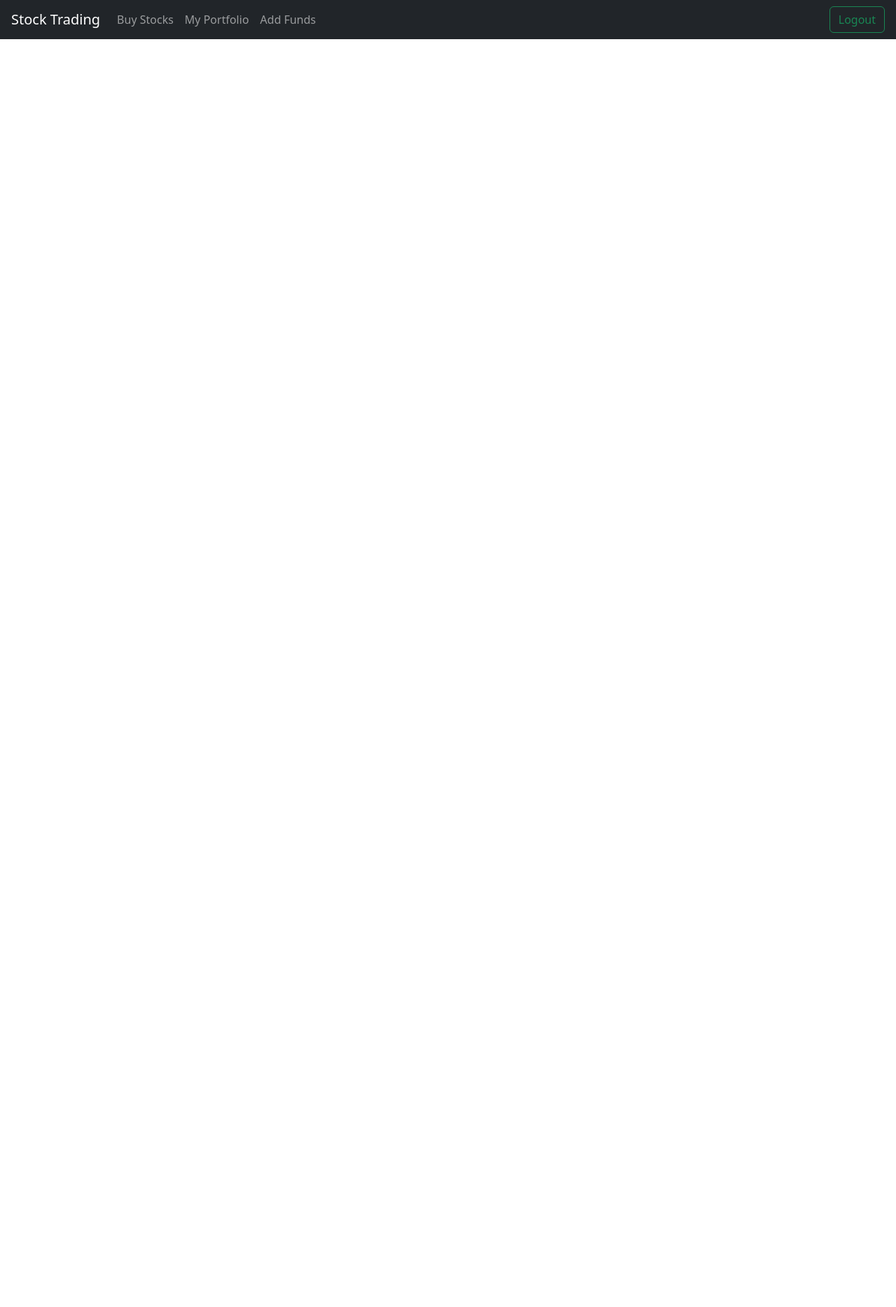
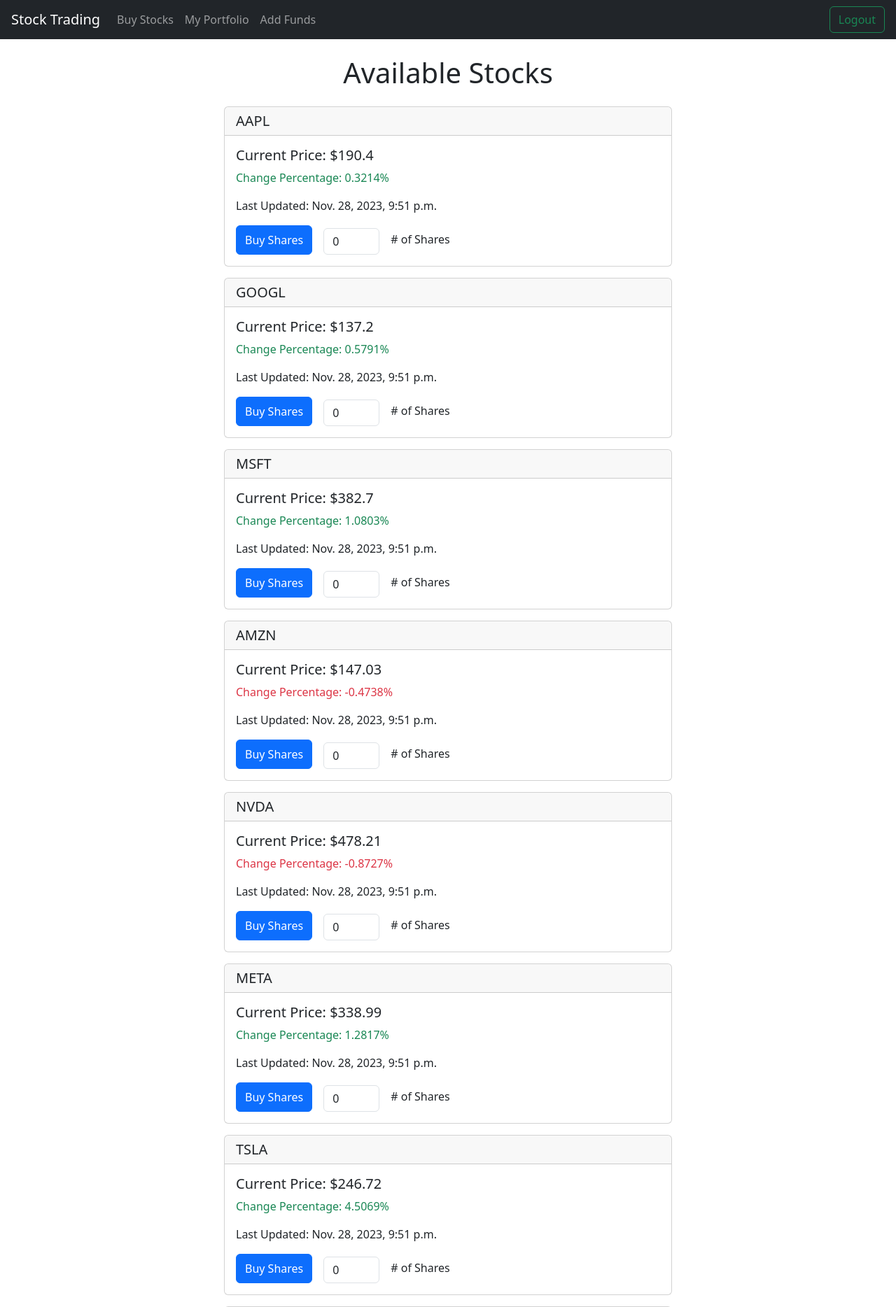
Before and after one commit to michaelanderson22/Django-StockTrading, a Django app: page / in a window 1280 px wide. Shown: the top 1868 px of the page at 70% size. Before the commit the page ends 56 px from the top, so only its background shows below. Run offline with Django 4.2, Linux system fonts and the light colour scheme; a user stored in the database is signed in; data comes from the database, SQL or seed files in the repository; both versions use the stored data as it was after the commit.

Commit message:
Checkpoint 7
Added cards to contain stock information. Changed Stock information to be updated once every two days to avoid an edge case.

```diff
--- a/FinalProject/mysite/templates/homepage.html
+++ b/FinalProject/mysite/templates/homepage.html
@@ -1,5 +1,7 @@
 {% extends 'base.html' %}
 {% load static %}
+{% load tag_library %}
+
 <!doctype html>
 <html lang="en">
 <head>
@@ -14,8 +16,37 @@
     <div class="d-flex flex-column pt-4 align-items-center">
         {% if user.is_authenticated %}
 
+            <h1>Available Stocks</h1>
+
+            {% for stock in stocks %}
+
+                <div class="card w-50 mt-3">
+                  <h5 class="card-header">{{ stock.symbol }}</h5>
+                  <div class="card-body">
+                    <h5 class="">Current Price: ${{ stock.current_price }}</h5>
+                    {% with change_percent_float=stock.change_percent|slice:"-1"|to_float %}
+                      {% if change_percent_float >= 0 %}
+                          <p class="card-tex text-success">Change Percentage: {{ change_percent_float }}%</p>
+                      {% elif change_percent_float < 0 %}
+                        <p class="card-text text-danger">Change Percentage: {{ change_percent_float }}%</p>
+                      {% endif %}
+                    {% endwith %}
+                    <p class="card-text mb-3">Last Updated: {{ stock.last_updated }}</p>
+                    <form>
+                        <div class="d-flex flex-row">
+                            <input class="btn btn-primary" type="submit" value="Buy Shares">
+                            <div class="form-outline ms-3 mt-1" style="width: 5rem;">
+                                <input value="0" type="number" id="typeNumber" class="form-control" />
+                            </div>
+                            <label class="form-label ms-3 mt-2" for="typeNumber"># of Shares</label>
+                        </div>
+                    </form>
+                  </div>
+                </div>
 
 
+
+            {% endfor %}
         {% else %}
             <h3>Welcome! If you'd like to start trading stocks, please
                 <a href="{% url 'login' %}">Login</a>
--- /dev/null
+++ b/FinalProject/mysite/templatetags/tag_library.py
@@ -0,0 +1,8 @@
+from django import template
+
+register = template.Library()
+
+
+@register.filter()
+def to_float(value):
+    return float(value)
--- a/FinalProject/mysite/views.py
+++ b/FinalProject/mysite/views.py
@@ -19,8 +19,8 @@
             # Check the last update timestamp for the stock
             last_update_time = Stock.objects.filter(symbol=symbol).order_by('-last_updated').first()
 
-            # Only make an API call if it's been more than a day since the last update and you have responses left
-            if last_update_time and (timezone.now() - last_update_time.last_updated).days > 0:
+            # Only make an API call if it's been more than two days since the last update and you have responses left
+            if last_update_time and (timezone.now() - last_update_time.last_updated).days > 1:
                 print((timezone.now() - last_update_time.last_updated).days)
 
                 url = f'https://www.alphavantage.co/query?function=GLOBAL_QUOTE&symbol={symbol}&apikey={api_key}'
@@ -34,8 +34,8 @@
                 # Check if a record with the same symbol already exists
                 existing_stock = Stock.objects.filter(symbol=symbol).first()
 
-                # Check if it's been more than a day since the last update
-                if existing_stock and (timezone.now() - existing_stock.last_updated).days > 0:
+                # Check if it's been more than two days since the last update
+                if existing_stock and (timezone.now() - existing_stock.last_updated).days > 1:
                     # Update existing record
                     existing_stock.current_price = float(time_series.get('05. price', 0))
                     existing_stock.change_percent = time_series.get('10. change percent', '0%')
```
Also changed, not shown: FinalProject/db.sqlite3, README.md.
